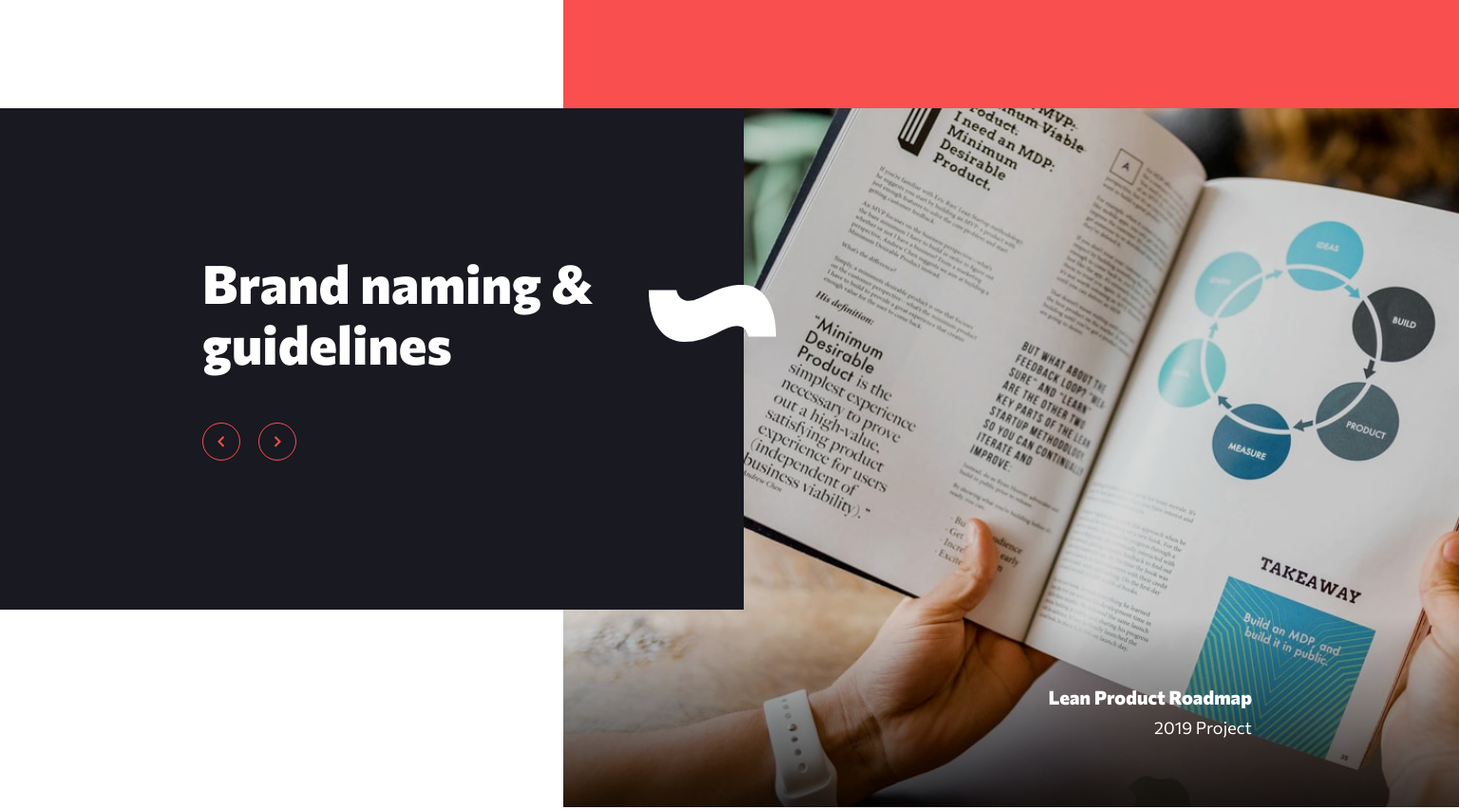
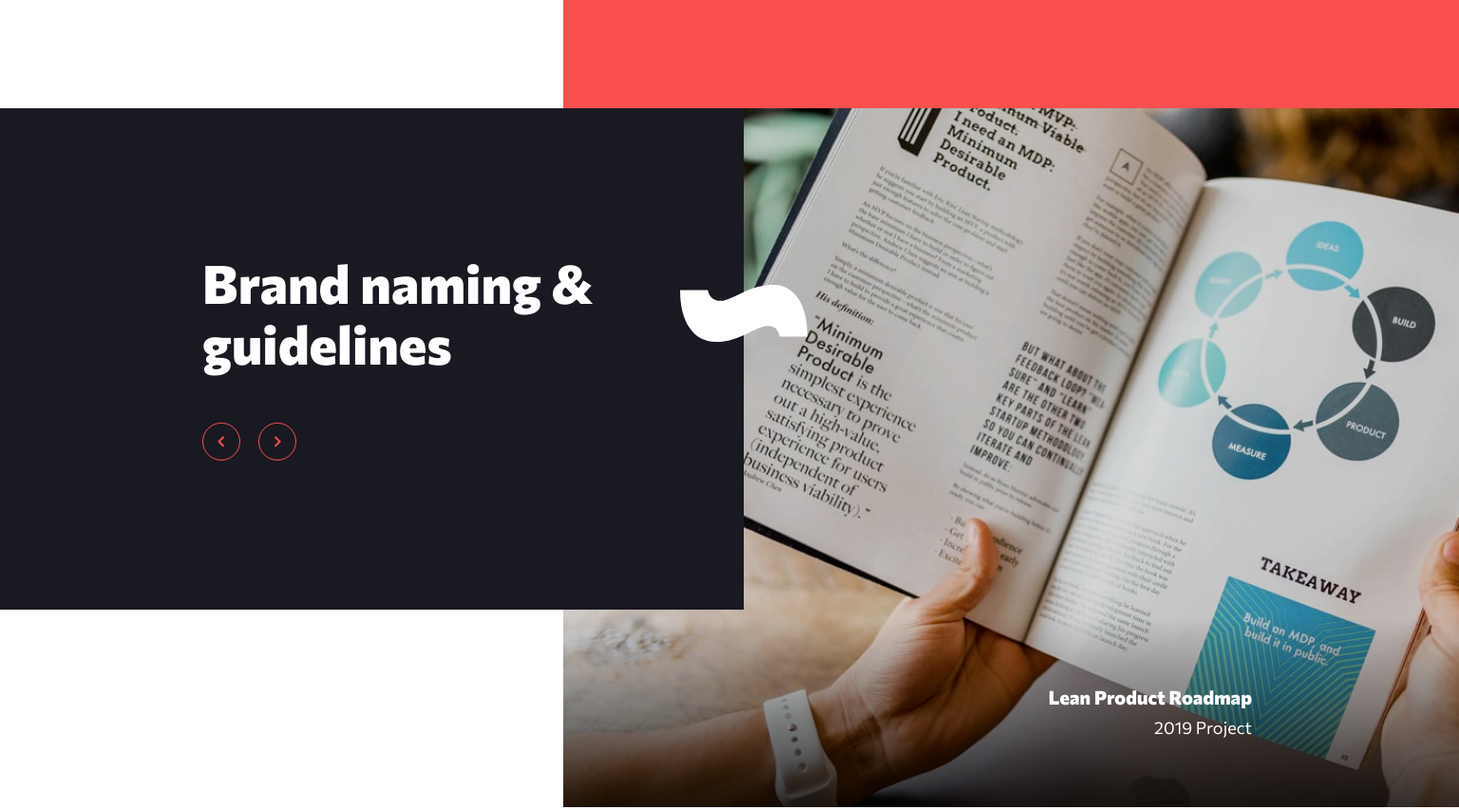
Before and after one commit to richieAiello/creative-agency-website, a website built with Parcel: page src/index.html in a window 1536 px wide. Shown: the part 2748-3601 px from the top of the page at 95% size. Built offline with nearby package versions, Linux system fonts and the light colour scheme.

Commit message:
Adjusted placement of bg wave for section brand main.scss.

```diff
--- a/src/main.scss
+++ b/src/main.scss
@@ -640,7 +640,7 @@ $light-red: #FF9393;
       display: block;
       position: absolute;
       top: 126px;
-      left: 15px;
+      left: 29px;
       z-index: 2;
       transform: rotateX(180deg);
     }
@@ -688,7 +688,7 @@ $light-red: #FF9393;
       width: initial;
       height: initial;
       top: 186px;
-      left: 90px;
+      left: 123px;
       transform: unset;
     }
   }
```
